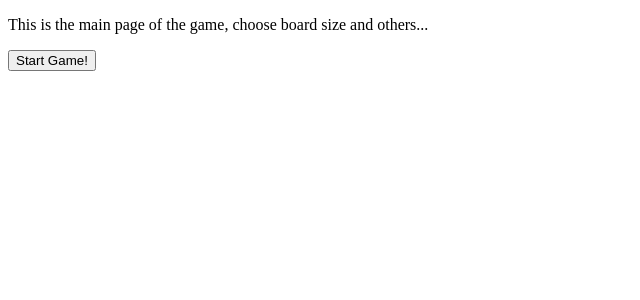
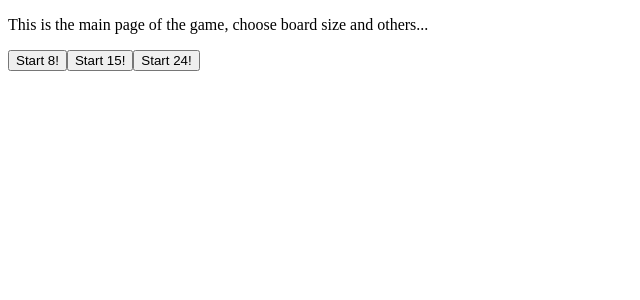
Before and after one commit to emanuelboboiu/puzzle15-angular, an Angular app: page / in a window 1280 px wide. Shown: the top 300 px of the page, without its empty margins (0-640 px from the left). Built offline with nearby package versions, Linux system fonts and the light colour scheme.

Commit message:
Second commit. At the beginnings.

```diff
--- a/src/app/app.component.html
+++ b/src/app/app.component.html
@@ -3,7 +3,9 @@
   <p role="alert">
     This is the main page of the game, choose board size and others...
   </p>
-  <button (click)="goToGame()">Start Game!</button>
+  <button (click)="goToGame(3)">Start 8!</button>
+  <button (click)="goToGame(4)">Start 15!</button>
+  <button (click)="goToGame(5)">Start 24!</button>
 
 </div> <!-- end main page of the application. -->
 
@@ -12,6 +14,8 @@
 
   <p role="alert">
     Here will be the board and the game itself.
+    <br>
+    Variant chosen: {{ boardSize }} x {{ boardSize }}.
   </p>
   <button (click)="goToMain()">Go back!</button>
 
--- a/src/app/app.component.ts
+++ b/src/app/app.component.ts
@@ -1,5 +1,7 @@
+import { Component, NgModule } from '@angular/core';
 import { NgFor, NgIf } from '@angular/common';
-import { Component, NgModule } from '@angular/core';
+import { RequestsService } from './requests.service';
+
 
 @Component({
   selector: 'app-root',
@@ -11,19 +13,22 @@ import { Component, NgModule } from '@angular/core';
 export class AppComponent {
   title = '15 Puzzle';
   currSection: number = 0; // 0 means main page, 1 means the game zone etc.
+  boardSize: number = 4;
 
   constructor() {
 
   } // end constructor.
-
-  // A method used to go to game board zone.
-  goToGame(): void {
-    this.currSection = 1;
-  } // end goToGame() method.
 
   // A method used to go to main page.
   goToMain(): void {
     this.currSection = 0;
   } // end goToMain() method.
 
+  // A method used to go to game board zone.
+  goToGame(size: number): void {
+    this.boardSize = size; // the size comes from the html button clickedf.
+    this.currSection = 1;
+
+  } // end goToGame() method.
+
 } // end class.
```
Also changed, not shown: src/app/requests.service.ts (added, +12 -0 lines).
